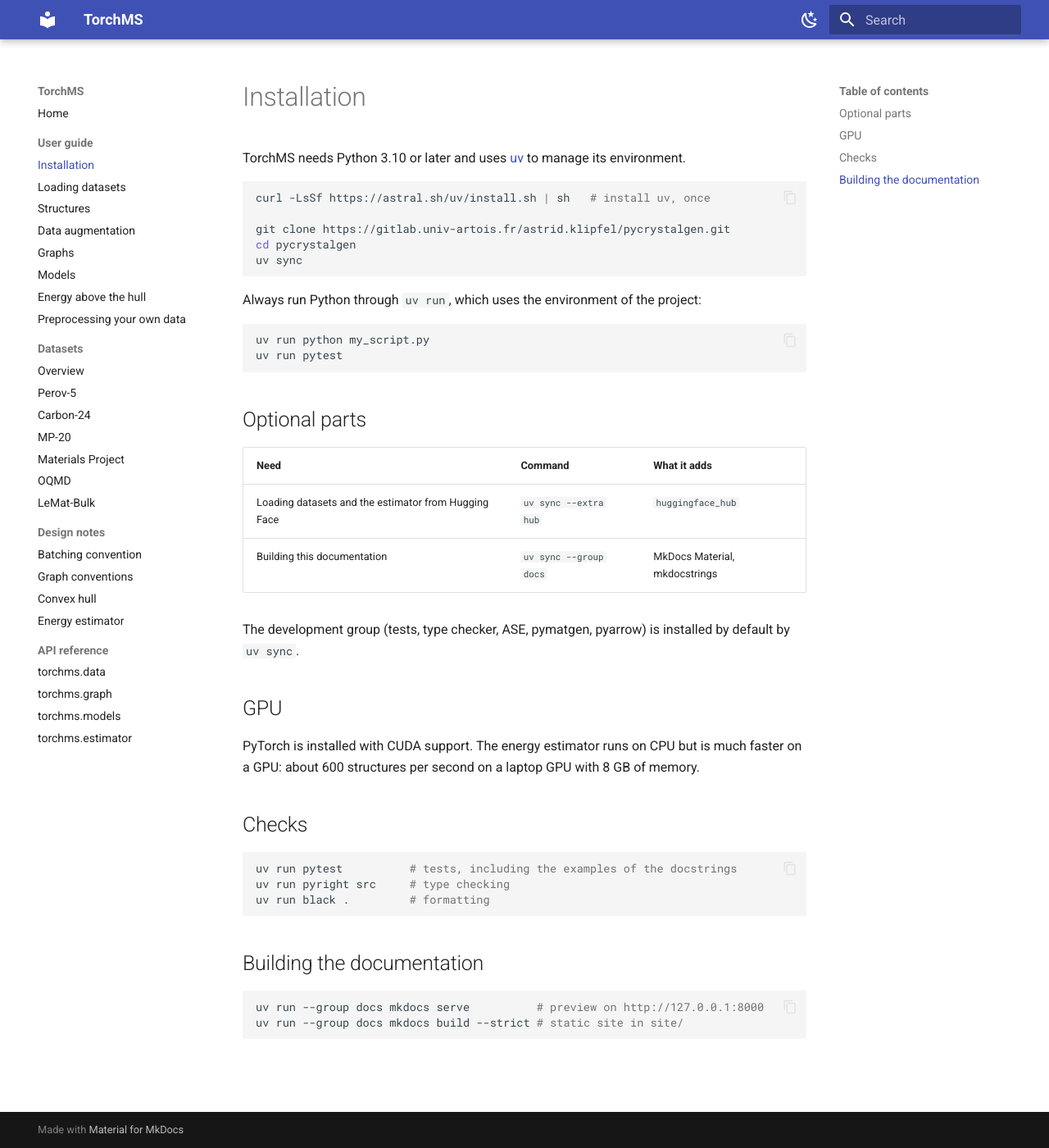
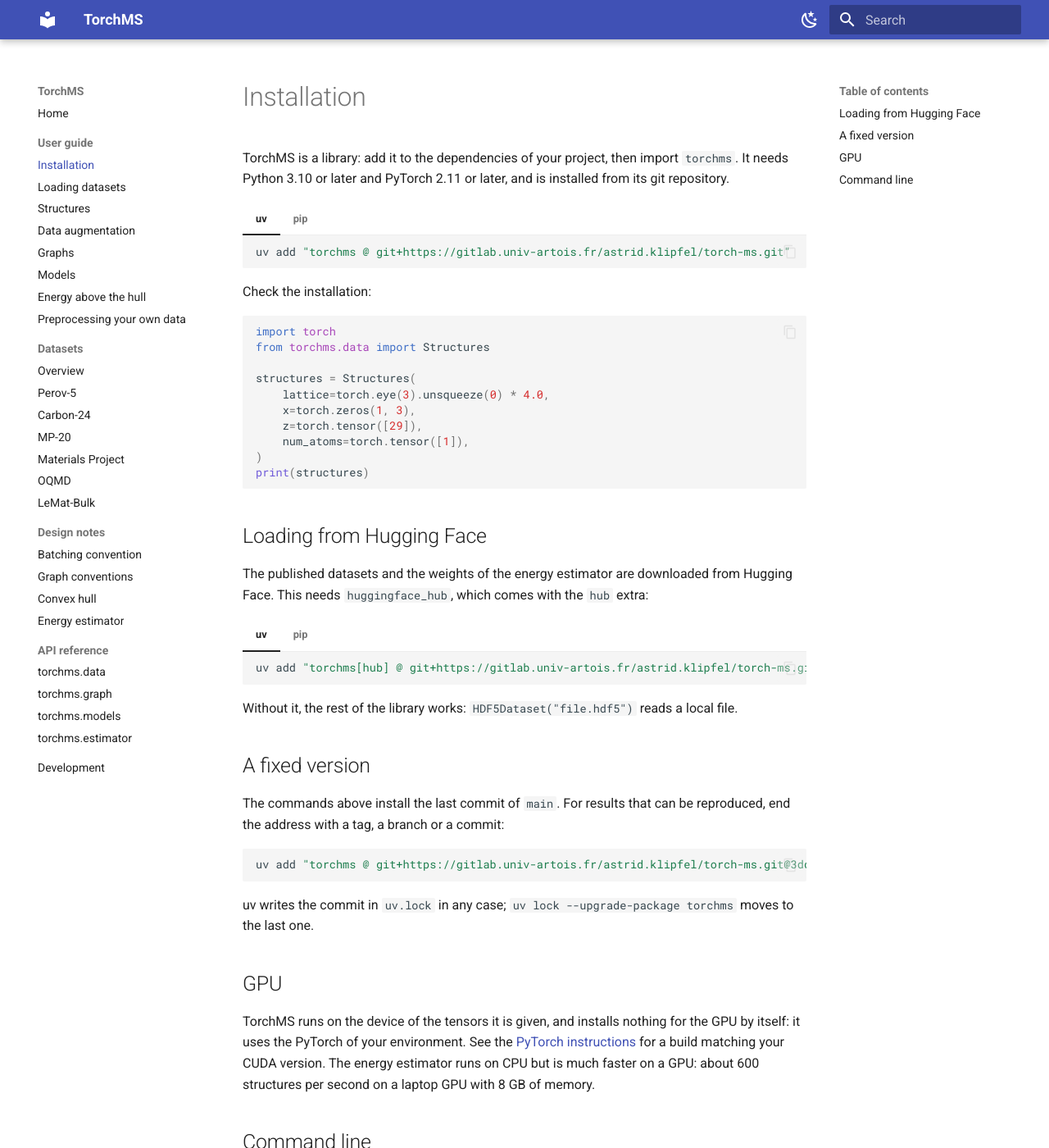
Before and after one commit to materials-toolkits/torch-ms, an MkDocs documentation site: the page built from docs/guide/installation.md, in a window 1280 px wide and 1400 px high. Shown: the whole window at 82% size. Built offline with MkDocs 1.6.1 and Material for MkDocs 9.7.7, drawn with Linux system fonts in a browser that asks for light colours; some of the changed text lies outside the part shown.

Commit message:
doc: installation as a library, development on its own page
The repository is now torch-ms.

Co-Authored-By: Claude Opus 5.5 <noreply@anthropic.com>

````diff
--- a/docs/guide/installation.md
+++ b/docs/guide/installation.md
@@ -1,49 +1,78 @@
 # Installation
 
-TorchMS needs Python 3.10 or later and uses [uv](https://docs.astral.sh/uv/) to manage its
-environment.
+TorchMS is a library: add it to the dependencies of your project, then import `torchms`. It
+needs Python 3.10 or later and PyTorch 2.11 or later, and is installed from its git
+repository.
+
+=== "uv"
+
+    ```bash
+    uv add "torchms @ git+https://gitlab.univ-artois.fr/astrid.klipfel/torch-ms.git"
+    ```
+
+=== "pip"
+
+    ```bash
+    pip install "torchms @ git+https://gitlab.univ-artois.fr/astrid.klipfel/torch-ms.git"
+    ```
+
+Check the installation:
+
+```python
+import torch
+from torchms.data import Structures
+
+structures = Structures(
+    lattice=torch.eye(3).unsqueeze(0) * 4.0,
+    x=torch.zeros(1, 3),
+    z=torch.tensor([29]),
+    num_atoms=torch.tensor([1]),
+)
+print(structures)
+```
+
+## Loading from Hugging Face
+
+The published datasets and the weights of the energy estimator are downloaded from Hugging
+Face. This needs `huggingface_hub`, which comes with the `hub` extra:
+
+=== "uv"
+
+    ```bash
+    uv add "torchms[hub] @ git+https://gitlab.univ-artois.fr/astrid.klipfel/torch-ms.git"
+    ```
+
+=== "pip"
+
+    ```bash
+    pip install "torchms[hub] @ git+https://gitlab.univ-artois.fr/astrid.klipfel/torch-ms.git"
+    ```
+
+Without it, the rest of the library works: `HDF5Dataset("file.hdf5")` reads a local file.
+
+## A fixed version
+
+The commands above install the last commit of `main`. For results that can be reproduced,
+end the address with a tag, a branch or a commit:
 
 ```bash
-curl -LsSf https://astral.sh/uv/install.sh | sh   # install uv, once
-
-git clone https://gitlab.univ-artois.fr/astrid.klipfel/pycrystalgen.git
-cd pycrystalgen
-uv sync
+uv add "torchms @ git+https://gitlab.univ-artois.fr/astrid.klipfel/torch-ms.git@3dd18de"
 ```
 
-Always run Python through `uv run`, which uses the environment of the project:
-
-```bash
-uv run python my_script.py
-uv run pytest
-```
-
-## Optional parts
-
-| Need | Command | What it adds |
-|---|---|---|
-| Loading datasets and the estimator from Hugging Face | `uv sync --extra hub` | `huggingface_hub` |
-| Building this documentation | `uv sync --group docs` | MkDocs Material, mkdocstrings |
-
-The development group (tests, type checker, ASE, pymatgen, pyarrow) is installed by default by
-`uv sync`.
+uv writes the commit in `uv.lock` in any case; `uv lock --upgrade-package torchms` moves to
+the last one.
 
 ## GPU
 
-PyTorch is installed with CUDA support. The energy estimator runs on CPU but is much faster on
-a GPU: about 600 structures per second on a laptop GPU with 8 GB of memory.
+TorchMS runs on the device of the tensors it is given, and installs nothing for the GPU by
+itself: it uses the PyTorch of your environment. See the
+[PyTorch instructions](https://pytorch.org/get-started/locally/) for a build matching your
+CUDA version. The energy estimator runs on CPU but is much faster on a GPU: about
+600 structures per second on a laptop GPU with 8 GB of memory.
 
-## Checks
+## Command line
 
-```bash
-uv run pytest          # tests, including the examples of the docstrings
-uv run pyright src     # type checking
-uv run black .         # formatting
-```
+The library installs one command, `preprocessing`, which converts CIF files to the HDF5
+format of the datasets (see [Preprocessing your own data](preprocessing.md)).
 
-## Building the documentation
-
-```bash
-uv run --group docs mkdocs serve          # preview on http://127.0.0.1:8000
-uv run --group docs mkdocs build --strict # static site in site/
-```
+To change TorchMS itself, see [Development](../development.md).
--- a/mkdocs.yml
+++ b/mkdocs.yml
@@ -56,6 +56,8 @@ markdown_extensions:
   - pymdownx.highlight
   - pymdownx.superfences
   - pymdownx.details
+  - pymdownx.tabbed:
+      alternate_style: true
 
 nav:
   - Home: index.md
@@ -86,3 +88,4 @@ nav:
       - torchms.graph: reference/graph.md
       - torchms.models: reference/models.md
       - torchms.estimator: reference/estimator.md
+  - Development: development.md
````
Also changed, not shown: README.md (+21 -41 lines), docs/development.md (added, +43 -0 lines).
